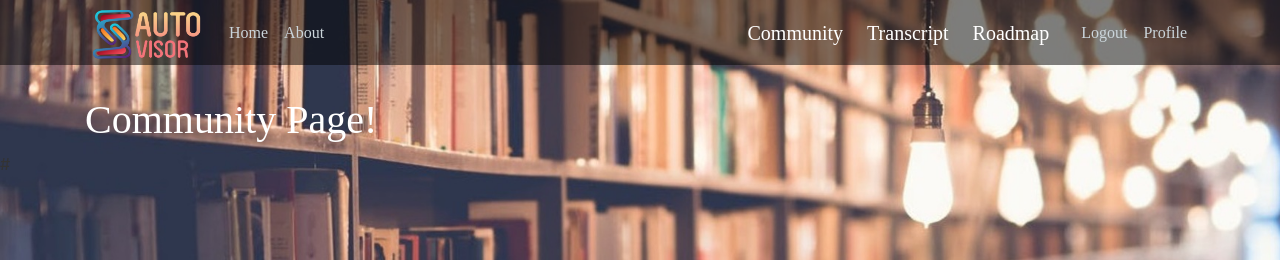
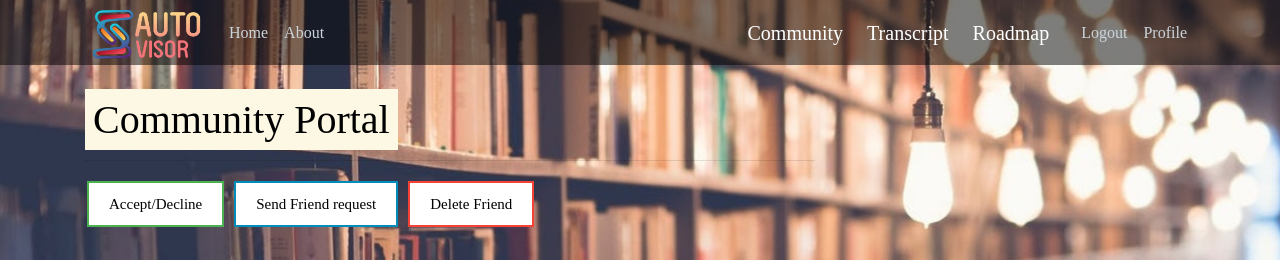
Before and after one commit to skybob22/AutoVisor_CMPE195, a Django app: page /community/ in a window 1280 px wide. Shown: the top 260 px of the page. Run offline with Django 3.2, Linux system fonts and the light colour scheme; a user stored in the database is signed in; data comes from the database, SQL or seed files in the repository; both versions use the stored data as it was after the commit; some libraries are stand-ins or nearby versions.

Commit message:
Community Portal updated

```diff
--- a/schedule/forms.py
+++ b/schedule/forms.py
@@ -34,6 +34,9 @@ class PreferredCourseDeleteForm(forms.Form):
 class UserPreferenceForm(forms.ModelForm):
     course = forms.ModelMultipleChoiceField(queryset=Course.objects.all())
 
+class Send_Friend_Form(forms.Form):
+    request_ID = forms.CharField()
+
 ############### Student Preference #################
 class Select_GE_forms(forms.ModelForm):
 
--- a/schedule/templates/schedule/community.html
+++ b/schedule/templates/schedule/community.html
@@ -1,4 +1,48 @@
 {% extends "schedule/base.html" %}
 {% block content %}
-	<h1>Community Page!</h1>
+<link href="https://fonts.googleapis.com/css?family=Fredoka+One|Shadows+Into+Light&display=swap" rel="stylesheet">
+
+<html>
+
+    <h1><mark> Community Portal</h1></mark>
+
+ <hr>
+    <h4>  <button id="myButton" class="button button1" >Accept/Decline</button>
+
+    <button id="myButtons" class="button button2">Send Friend request</button>
+
+		<button id="myButtonss" class="button button3">Delete Friend</button></h4>
+  <table>
+        <thead>
+          <tr>
+              <th>Friend Request</th>
+          </tr>
+        </thead>
+
+        <tbody>
+        {% for friendlist in friends.all %}
+            <tr>
+            <td>{{friendlist}}</td>
+          </tr>
+        {% endfor %}
+        </tbody>
+      </table>
+
+
+
+<script type="text/javascript">
+    document.getElementById("myButton").onclick = function () {
+          window.location.href = "/Add_course"
+    };
+</script>
+
+<script type="text/javascript">
+    document.getElementById("myButtons").onclick = function () {
+          window.location.href = "/community/send_friendreq"
+    };
+</script>
+
+
+</html>
+
 {% endblock content %}
--- a/schedule/urls.py
+++ b/schedule/urls.py
@@ -19,4 +19,6 @@ urlpatterns = [
     path('Elec_Pref/', views.Elec_Pref, name='Elec_Pref'),
     path('General_Pref/', views.General_Pref, name='General_Pref'),
     path('Preference/delete', views.preferredCourse_delete, name='pref-delete'),
+    path('community/', views.community_portal, name='community_portal'),
+    path('community/send_friendreq', views.send_friendreq, name='send_friendreq')
 ]
--- a/schedule/views.py
+++ b/schedule/views.py
@@ -14,10 +14,10 @@ from .algorithm import generateRoadmap
 
 # Create your views here.
 def home(request):
-	student = Student.objects.get(user=request.user)
+	student_exists = Student.objects.filter(user=request.user).exists()
 	context = {
 		'posts': Post.objects.all(),
-		'student': student
+		'student_exists': student_exists
 	}
 	return render(request, 'schedule/home.html', context)
 
@@ -120,7 +120,41 @@ def preferredCourse_delete(request):
 def community(request):
 	if Student.objects.filter(user=request.user).exists() is False:
 		return redirect("student")
-	return render(request, 'schedule/community.html', {'title': 'Roadmap'})
+	student = Student.objects.get(user=request.user)
+	friends = student.friendRequests
+	context = {
+		'friends': friends
+	}
+	return render(request, 'schedule/community.html', context)
+
+@login_required
+def community_portal(request):
+	if Student.objects.filter(user=request.user).exists() is False:
+		return redirect("student")
+	return render(request, 'schedule/community.html', {})
+
+@login_required
+def send_friendreq(request):
+	if Student.objects.filter(user=request.user).exists() is False:
+		return redirect("student")
+	student = Student.objects.get(user=request.user)
+	z_form = Send_Friend_Form(request.POST or None)
+	if z_form.is_valid():
+		data = z_form.cleaned_data['request_ID']
+		print(data)
+		temp = student.addFriend(data)
+		if temp is None:
+			messages.warning(request, 'Student ID does not exist!')
+		else:
+			messages.success(request,'Friend request has been sent to '+str(temp))
+
+		return redirect("community_portal")
+
+	context = {
+		'z_form': z_form
+	}
+
+	return render(request, 'schedule/send_friendreq.html', context)
 
 @login_required
 def transcript(request):
```
Also changed, not shown: schedule/templates/schedule/send_friendreq.html (added, +18 -0 lines), db.sqlite3.
